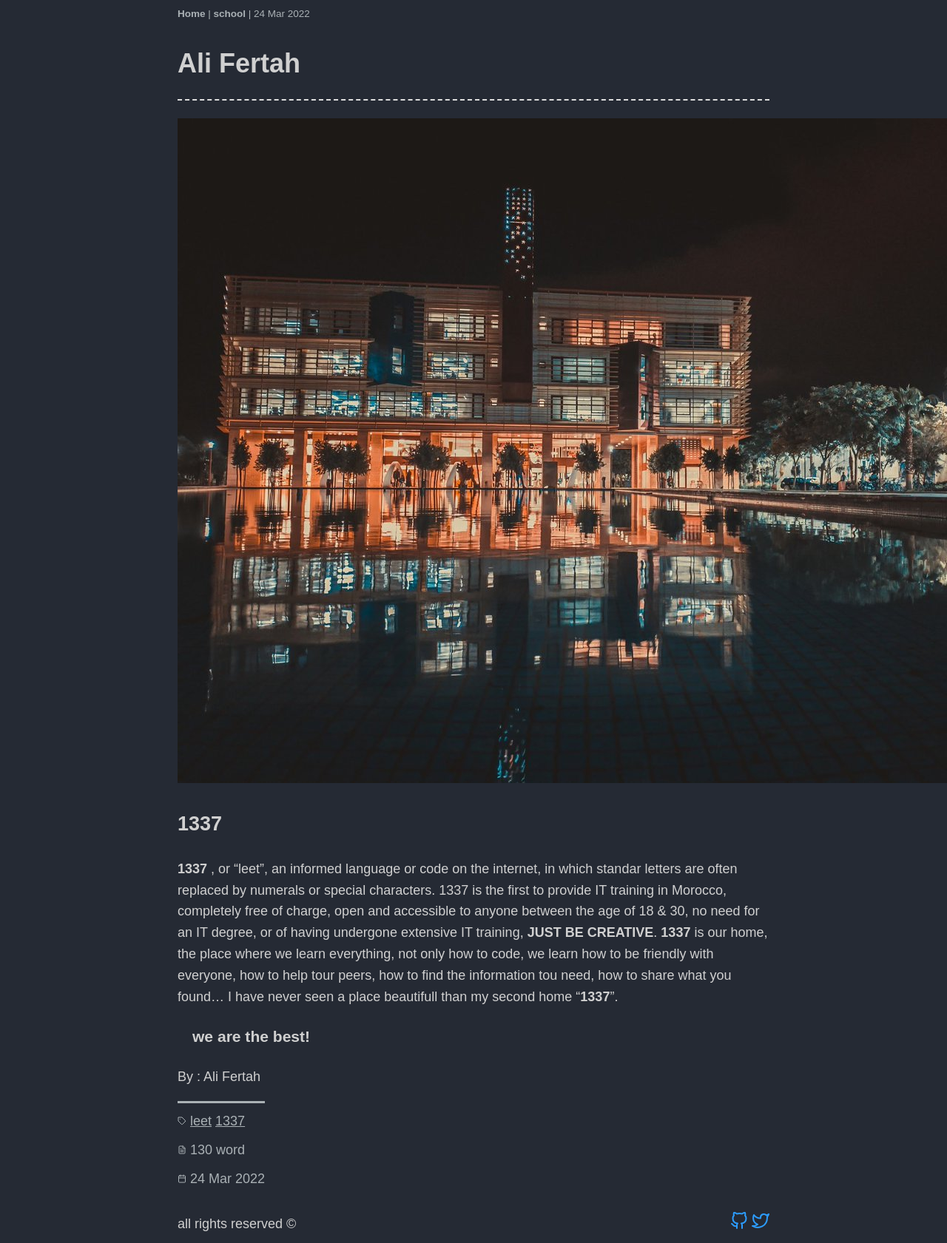
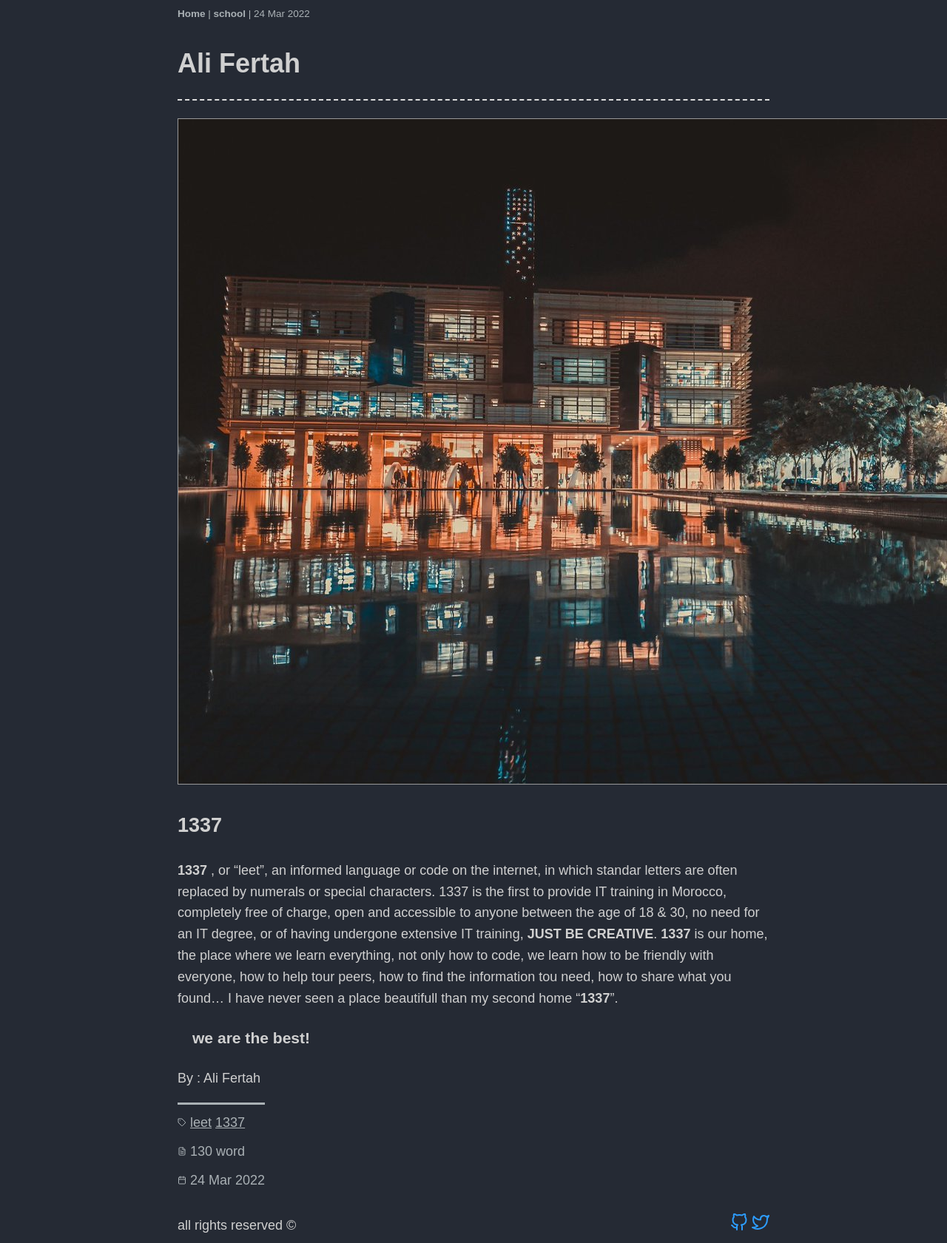
Before and after one commit to alifertah/alifertah.github.io, a Jekyll site: the page built from _posts/2024-03-24-why-am-i-doing-this.md, in a window 1280 px wide. Shown: the whole page at 74% size. Built offline with Jekyll 4.4.1, drawn with Linux system fonts in a browser that asks for light colours; some web fonts are replaced.

Commit message:
editing p

```diff
--- a/css/main.css
+++ b/css/main.css
@@ -34,6 +34,7 @@ p code {
 p img{
 	height:auto;
 	width: auto;
+	border: 1px solid #999999;
 }
 ul{
 	list-style:none;
```
